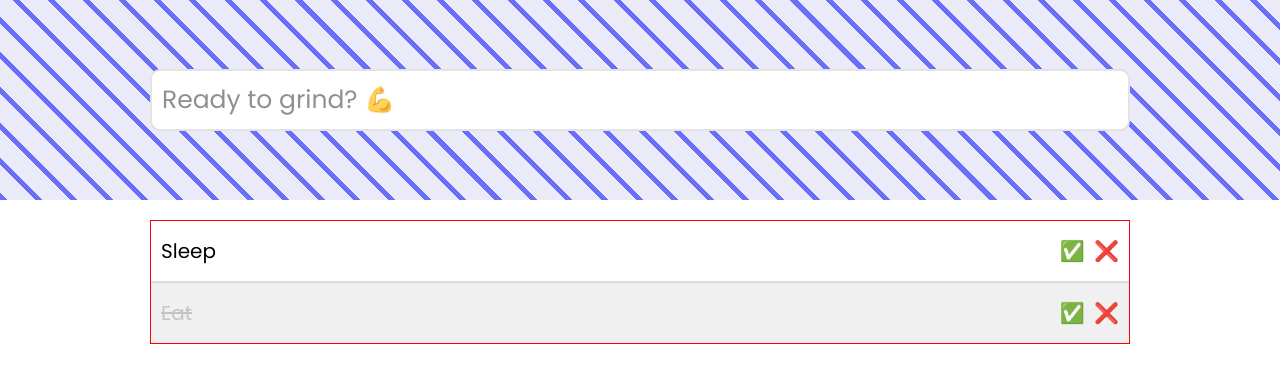
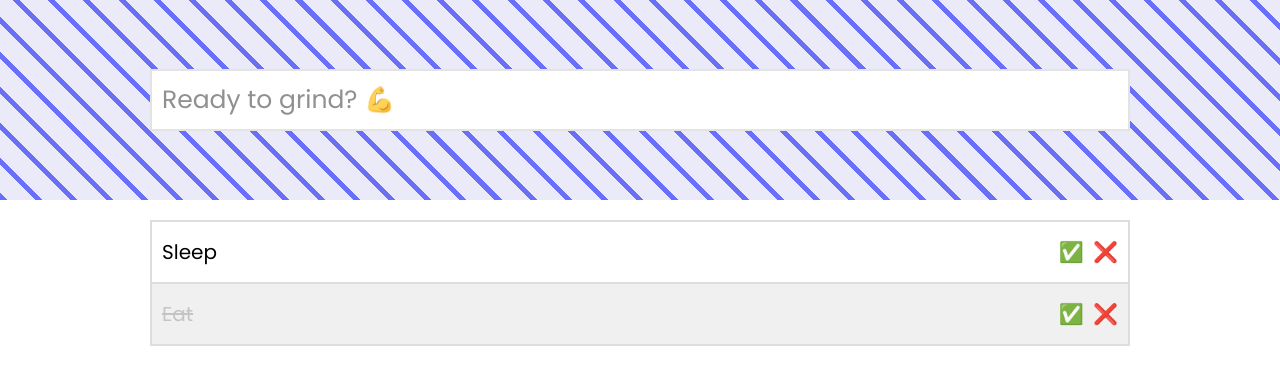
Before and after one commit to tangaye/todo, a plain HTML site: page index.html in a window 1280 px wide. Drawn offline with Linux system fonts and the light colour scheme.

Commit message:
add css file

```diff
--- a/index.html
+++ b/index.html
@@ -7,7 +7,9 @@
 		<title>Todo List App</title>
 		<style>
 			@import url("https://fonts.googleapis.com/css2?family=Poppins&display=swap");
-			* {
+			*,
+			*::after,
+			*::before {
 				margin: 0;
 				padding: 0;
 				box-sizing: border-box;
@@ -33,7 +35,6 @@
 
 			input {
 				border: 2px solid #dddddd;
-				border-radius: 10px;
 				font-size: 25px;
 				padding: 10px;
 			}
@@ -44,9 +45,8 @@
 
 			#todos {
 				background-color: #fff;
-				border: 1px solid red;
-				border-radius: 10px solid red;
 				list-style: none;
+				border: 2px solid #dddddd;
 			}
 			.todo-item {
 				padding: 15px 10px;
```
Also changed, not shown: style.css (added).
